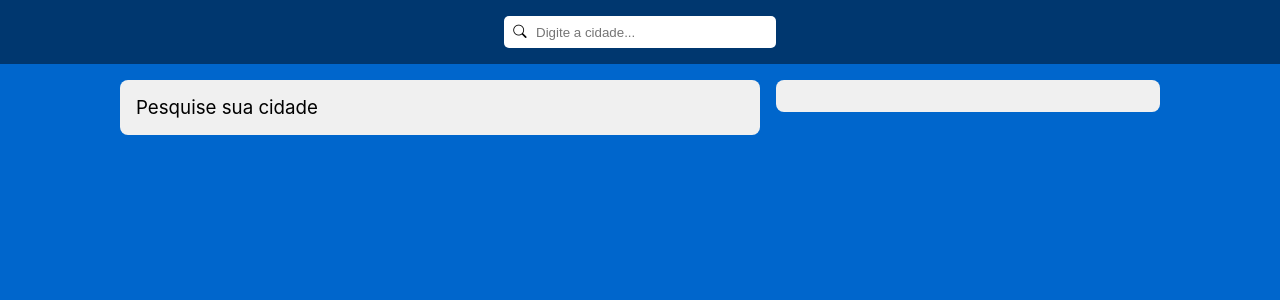
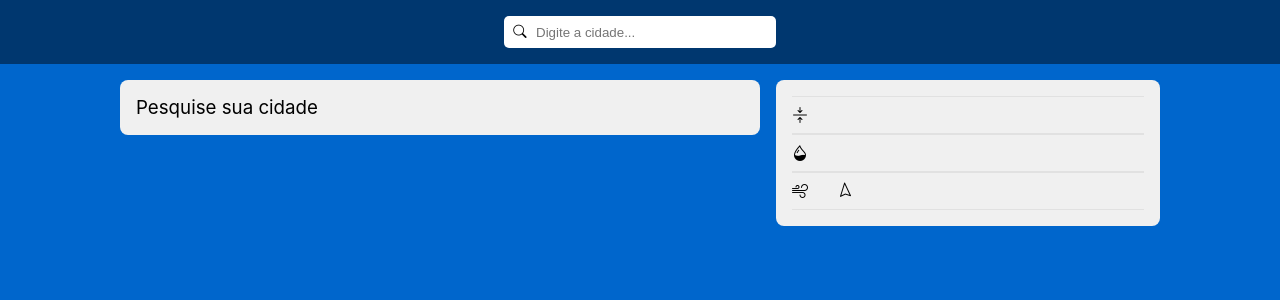
Before and after one commit to marshmll/weather-app, a Next.js app: page / in a window 1280 px wide. Shown: the top 300 px of the page. Built offline with nearby package versions, Linux system fonts and the light colour scheme; no server answers.

Commit message:
Secondary info added and reimplemented navigator.geolocation.

```diff
--- a/pages/index.js
+++ b/pages/index.js
@@ -5,6 +5,7 @@ import ContentWrapper from '../src/components/wrappers/ContentWrapper';
 import LeftColumnWrapper from '../src/components/wrappers/LeftColumnWrapper';
 import RightColumnWrapper from '../src/components/wrappers/RightColumnWrapper';
 import WeatherWrapper from '../src/components/wrappers/WeatherWrapper';
+import WeatherSecondaryWrapper from '../src/components/wrappers/WeatherSecondaryWrapper';
 
 export default function Home() {
 
@@ -12,6 +13,17 @@ export default function Home() {
   const STANDART_UNITS = 'metric'
   const [cityWeather, setCityWeather] = React.useState('');
   const [currentTime, setCurrentTime] = React.useState("");
+
+  React.useEffect(() => {
+    navigator.geolocation.getCurrentPosition(async position => {
+      await fetch(`https://api.openweathermap.org/data/2.5/weather?lat=${position.coords.latitude.toFixed(4)}&lon=${position.coords.longitude.toFixed(4)}&units=${STANDART_UNITS}&appid=${API_KEY}&lang=pt_br`)
+        .then(async (res) => {
+          const response = await res.json();
+          setCityWeather(response)
+          updateLocalTime();
+        })
+    })
+  }, [])
 
   async function getWeatherFromCity(city) {
 
@@ -41,16 +53,21 @@ export default function Home() {
 
     setTimeout(() => {
 
-      const time = new Date();
-      setCurrentTime(`${time.getHours()}:${time.getMinutes()}`)
       getWeatherFromCity(city);
-
+      updateLocalTime();
     }, 1000);
 
   }
 
   String.prototype.capitalize = function() {
     return this.charAt(0).toUpperCase() + this.slice(1);
+  }
+
+  function updateLocalTime() {
+    const time = new Date();
+    const hours = time.getHours().toString();
+    const minutes = time.getMinutes().toString().length == 2 ? time.getMinutes() : `0${time.getMinutes()}`;
+    setCurrentTime(`${hours}:${minutes}`)
   }
 
   return (
@@ -66,7 +83,7 @@ export default function Home() {
           <Box>
             <WeatherWrapper>
               <h1>{cityWeather ? `${cityWeather.cod == 404 ? "Cidade não encontrada. Tente novamente." : `Clima Em ${cityWeather.name}`}` : "Pesquise sua cidade"}</h1>
-              <span className="time">{cityWeather.cod == 404 ? "" : `${currentTime ? `Às ${currentTime}` : ''}`}</span>
+              <span className="time">{cityWeather.cod == 404 ? "" : `${currentTime ? `Às ${currentTime} do seu fuso-horário.` : ''}`}</span>
               <span>{cityWeather.main ? `${cityWeather.main.temp.toFixed(1)}°C` : ''}</span>
               <p className="feels-like">{cityWeather.main? `RealFeel: ${cityWeather.main.feels_like.toFixed(1)}°C` : ''}</p>
               <p>{cityWeather ? `${cityWeather.cod == 404 ? "" : cityWeather.weather[0].description.capitalize()}`: ''}</p>
@@ -75,7 +92,24 @@ export default function Home() {
         </LeftColumnWrapper>
         <RightColumnWrapper>
           <Box>
-
+            <WeatherSecondaryWrapper>
+            <div>
+              <i className="bi bi-arrows-collapse"></i>
+              <span>{cityWeather.cod == 200 ? `Pressão: ${cityWeather.main.pressure} mb` : ''}</span>
+            </div>
+            <div>
+              <i className="bi bi-droplet-half"></i>
+              <span>{cityWeather.cod == 200 ? `Umidade: ${cityWeather.main.humidity}%` : ''}</span>
+            </div>
+            <div>
+              <i className="bi bi-wind"></i>
+              <span>{cityWeather.cod == 200 ? `Vento: ${((cityWeather.wind.speed) * 3.6).toFixed(1)} km/h` : ''}
+                <section style={{transform: `rotate(calc(311deg ${cityWeather.cod == 200 ? `- ${cityWeather.wind.deg}deg` : ""}))`}}>
+                  <i className="bi bi-cursor"></i>
+                </section>
+              </span>
+            </div>
+            </WeatherSecondaryWrapper>
           </Box>
         </RightColumnWrapper>
       </ContentWrapper>
--- /dev/null
+++ b/src/components/wrappers/WeatherSecondaryWrapper/index.js
@@ -0,0 +1,23 @@
+import styled from "styled-components";
+
+const WeatherSecondaryWrapper = styled.section`
+  div {
+    border-top: 1px solid #e1e1e1;
+    border-bottom: 1px solid #e1e1e1;
+    padding: .5rem 0;
+    span {
+      margin-left: 1rem;
+    }
+  }
+
+  section {
+    display: inline-block;
+  }
+
+  span section {
+    transition: cubic-bezier(0.215, 0.610, 0.355, 1) 1s;
+    margin-left: .8rem;
+  }
+`;
+
+export default WeatherSecondaryWrapper;
```
